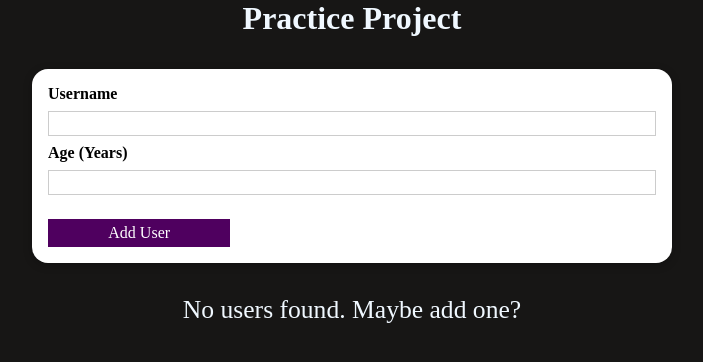
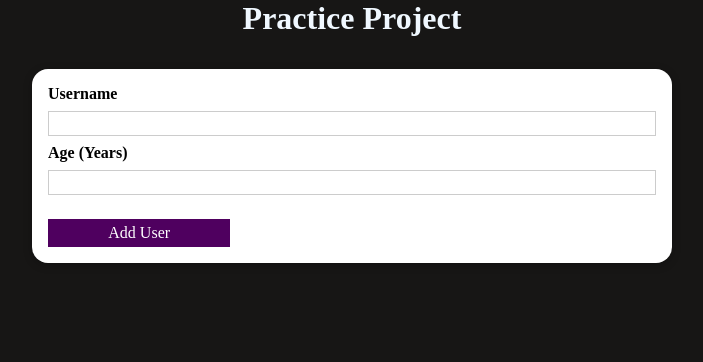
Before and after one commit to Theodoric-Graham/practice-project-1, a React (Create React App) app: page / in a window 1280 px wide. Shown: the top 362 px of the page, without its empty margins (288-991 px from the left). Built offline with nearby package versions, Linux system fonts and the light colour scheme.

Commit message:
reformatting inputList

```diff
--- a/src/App.js
+++ b/src/App.js
@@ -1,8 +1,8 @@
 import "./App.css";
 import Input from "./components/Users/AddUser";
 import React, { useState } from "react";
-import InputList from "./InputList";
 import Modal from "./Modal";
+import InputList from "./components/Users/InputList";
 
 function App() {
   const [userInfo, setUserInfo] = useState([
@@ -32,20 +32,20 @@ function App() {
     });
   };
 
-  let content = (
-    <p style={{ textAlign: "center" }}>No users found. Maybe add one?</p>
-  );
+  // let content = (
+  //   <p style={{ textAlign: "center" }}>No users found. Maybe add one?</p>
+  // );
 
-  if (userInfo.length > 0) {
-    content = <InputList items={userInfo} onDeleteItem={deleteItemHandler} />;
-  }
+  // if (userInfo.length > 0) {
+  //   content = <InputList items={userInfo} onDeleteItem={deleteItemHandler} />;
+  // }
 
   return (
     <div>
       <div>
         <h1>Practice Project </h1>
         <Input onAddInfo={addInfoHandler} error={errorCheck} />
-        {content}
+        {InputList}
       </div>
       <Modal errorCheck={errorCheck} error={err} />
     </div>
--- a/src/InputList.js
+++ b/src/components/Users/InputList.js
@@ -1,12 +1,12 @@
-import InputItem from "./InputItem";
+import Card from "../UI/Card";
 
 const InputList = (props) => {
   return (
     <ul className="info-list">
       {props.items.map((info) => (
-        <InputItem key={info.id} id={info.id} onDelete={props.onDeleteItem}>
-          {info.text}
-        </InputItem>
+        <li>
+          {info.name} ({info.age} years old)
+        </li>
       ))}
     </ul>
   );
```
